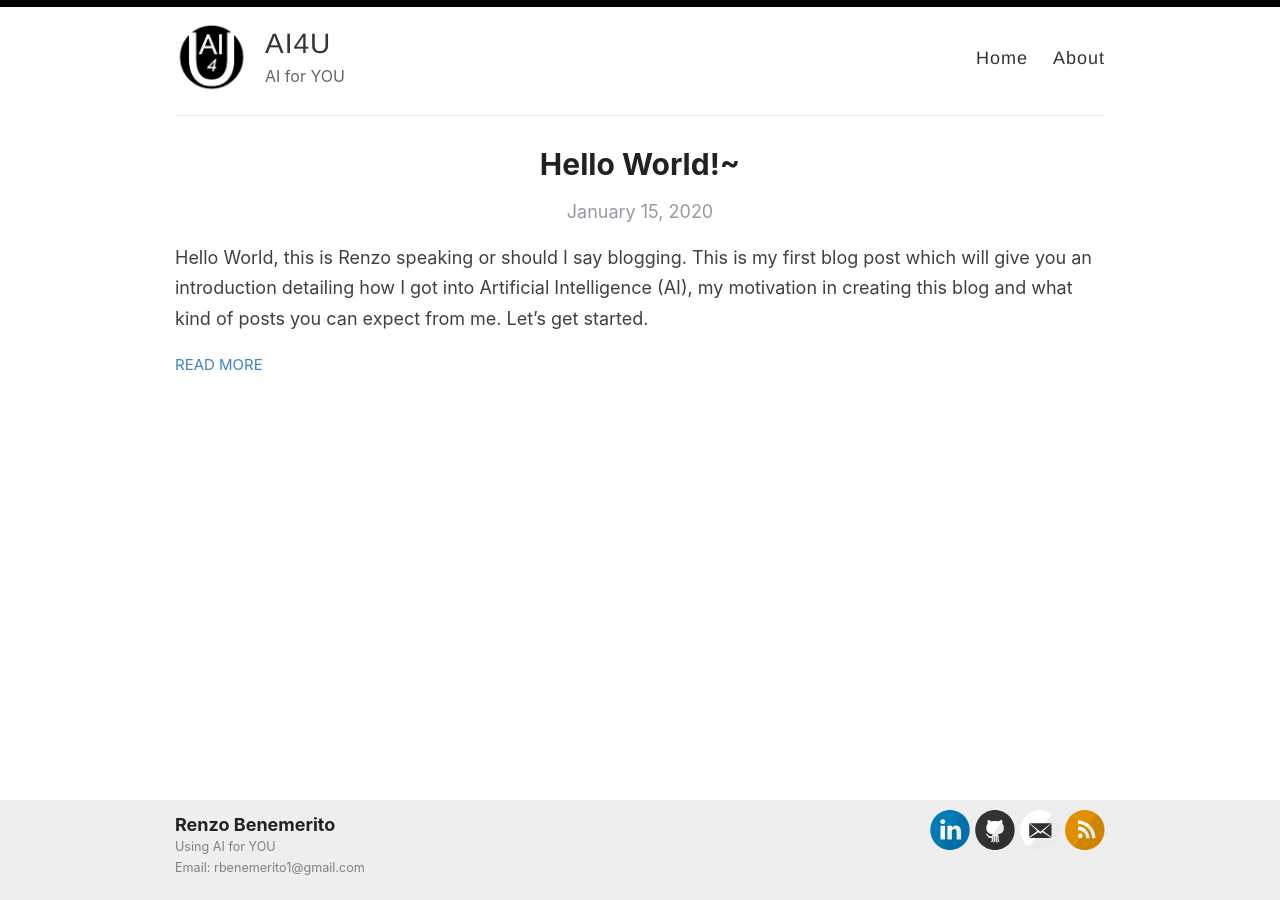
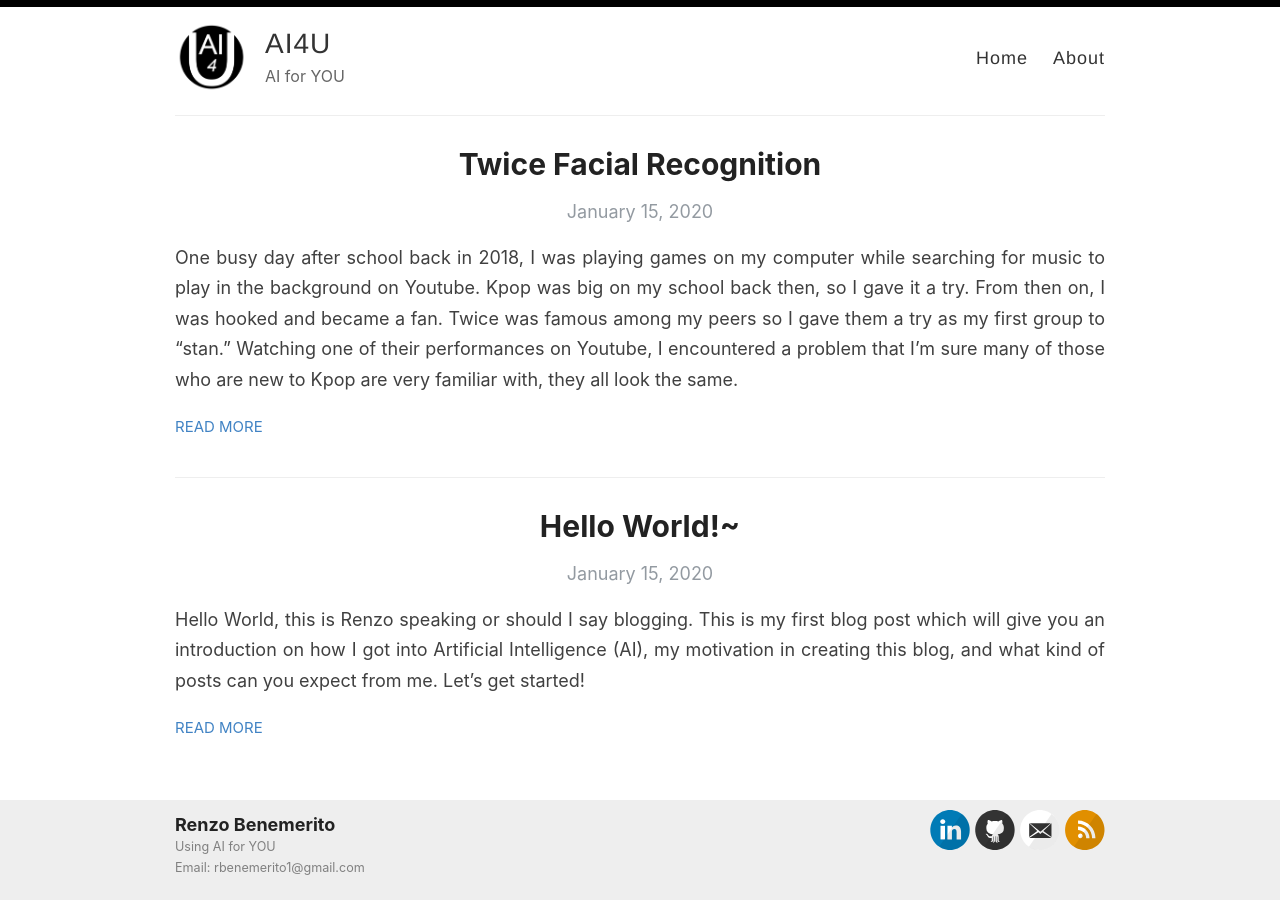
Before and after one commit to RenzoBenemerito/RenzoBenemerito-github.io, a Jekyll site: the page built from index.html, in a window 1280 px wide. Built offline with Jekyll 4.4.1, drawn with Linux system fonts in a browser that asks for light colours; the list of posts is cut into pages by our own code; some of the changed lines change nothing that is shown.

Commit message:
Twice Blog Post

````diff
--- a/_posts/2020-01-15-Hello-World.md
+++ b/_posts/2020-01-15-Hello-World.md
@@ -4,27 +4,33 @@ title: Hello World!~
 categories: [intro]
 ---
 
-Hello World, this is Renzo speaking or should I say blogging. This is my first blog post which will give you an introduction detailing how I got into Artificial Intelligence (AI), my motivation in creating this blog and what kind of posts you can expect from me. Let's get started.
+Hello World, this is Renzo speaking or should I say blogging. This is my first blog post which will give you an introduction on how I got into Artificial Intelligence (AI),  my motivation in creating this blog, and what kind of posts can you expect from me. Let’s get started!
 
 ![Machine Learning](/images/post-1.png){:class="img-med"}
 <p class="img-credits"> Img Source: <a href="https://medium.com/@ionejunhong/review-of-andrew-ngs-machine-learning-and-deep-learning-specialization-courses-on-coursera-4f9dc92437e4"> here</a></p>
 
-I started dabbling in Artificial Intelligence in the middle of 2018. My thesis project back in college was going to involve Artificial Intelligence so I started searching about it early on. I enrolled in the course, Machine Learning by Andrew Ng on Coursera. When we were still kids, we thought of Artificial Intelligence as robots or programs, able to mimic human capabilities. I used to be amazed and afraid of Skynet and terminator as a kid. However, when I started the course, I realized it was more of the application of Mathematics for finding correlations in data to find a functional mapping from input to output. Of course, that definition is still just a gist of AI but, honestly, we are still very far away from the Skynet-like AI we were watching as kids.  Going back on topic, me and my thesis mates decided on using deep learning for our project which involved image classification so, I shifted to another course of Andrew Ng, the Deep Learning Specialization.
+I started dabbling in Artificial Intelligence in the middle of 2018. My thesis project back in college required knowledge of Artificial Intelligence so I started looking into it. To begin, I enrolled in the course Machine Learning by Andrew Ng on Coursera.
 
-I started with the first course Neural Networks and Deep Learning. The first lessons were simple enough, consisting of mostly, general concepts but one statement of Andrew stuck on to me and got me hooked into AI, {% include pullquote.html quote="&quot;AI is the new electricity.&quot;" %}
+![Johny 5](/images/post-2.gif){:class="img-small"}
 
-For Andrew, Artificial Intelligence was about to bring about a wave of change in our way of life to the point that AI would be ubiquitous to our daily lives and that thinking stuck on to me. Come to think of it, AI is part of our daily lives more than we give it credit for. It is found in the virtual assistants on our phones and speakers. It is found on the shopping sites where you buy things that you don't even need but feel obligated to because of a limited time offer sale. It is found on your favorite music and video streaming services to give song or show recommendations. It is even found on your phone's camera.
+When we were kids, we thought of Artificial Intelligence as robots or programs that are able to mimic human capabilities. As a kid, I used to be very fond of Johny 5, the robot from the movie Short Circuit. I was amazed by how he learned about the world around him through the guidance of the people close to him. It was astounding to see a creation of man mimic the sentience of a human. I was so drawn to that robot that I even cried when he died (good thing, it was just a fake death or else I would have been traumatized).
+
+However, when I started the course, my former perception of AI changed when I realized that it was more of an application of Mathematics that finds a functional mapping from input to output in data, utilizing its correlations. Of course, that definition is still just a gist of AI — for the ultimate goal of AI is to mimic cognition like that of Johny 5. Going back to the topic, our thesis group decided on using deep learning for our project which involved image classification, that’s why I shifted to another course of Andrew Ng — the Deep Learning Specialization.
+
+I started with the first course, Neural Networks and Deep Learning. The first lessons were simple enough, consisting of mostly, general concepts; but one statement of Andrew struck me and got me hooked into AI, {% include pullquote.html quote="&quot;AI is the new electricity.&quot;" %}
+
+For Andrew, Artificial Intelligence is about to bring a wave of change in our way of life, to the point that AI would be ubiquitous to our daily lives and that thinking stuck on to me. Come to think of it: AI is part of our daily lives more than we give it credit for. It is found in the virtual assistants on our phones and speakers. It is found on the shopping sites where you buy things that you don’t even need but feel obligated to because of a limited time offer sale. It is found on your favorite music and video streaming services to give song or show recommendations. It is even found on your phone’s camera.
 
 ![Andrew Ng](/images/post-1.jpeg){:class="img-small"}
 <p class="img-credits"> Img Source: <a href="https://medium.com/datadriveninvestor/thoughts-on-andrew-ngs-machine-learning-course-7724df76320f"> here</a></p>
 
-As the course progressed, as with the Machine Learning course, a lot of Math was introduced which proved challenging even though I was an engineering student. Good thing Andrew, was a master of calming people down with one of his famous quotes, "Don't worry about it if you don't understand." Kidding aside, it is equally important to understand the Math behind these algorithms so do find time to understand them. Finishing course 1, I stopped doing the specialization to focus on my thesis where I used a lot of the concepts I learned in doing the project.
+As the course progressed, as with the Machine Learning course, a lot of Math was introduced which proved challenging even though I was an engineering student. Good thing Andrew, was a master of calming people down with one of his famous quotes, “Don’t worry about it if you don’t understand.” Kidding aside, it is equally important to understand the Math behind these algorithms so do find time to understand them. Finishing course 1, I stopped doing the specialization to focus on my thesis where I used a lot of the concepts I learned in doing the project.
 
-Finishing my thesis and eventually graduating, I resumed the deep learning specialization and started making jupyter notebooks detailing each lesson and even going "deeper", no pun intended, on some other topics in hopes to have something to go back to in case I forget some concepts. By doing this, I began to appreciate AI even more and even highlighted some use-cases I had in mind. I had many "hey I can use this concept for X and Y" moments where Andrew would explain something and I would think of a use case for myself where I could apply it. I remembered how Andrew viewed AI as the new electricity and thought of some use-cases so I could truly make AI truly ubiquitous in my life.
+Finishing my thesis and eventually graduating, I resumed the deep learning specialization and started making jupyter notebooks detailing each lesson and even going “deeper” (no pun intended) on some other topics in hopes to have something to go back to in case I forget some concepts. By doing this, I began to appreciate AI even more and even highlighted some use-cases I had in mind. I had many “hey I can use this concept for X and Y” moments where Andrew would explain something and I would think of a use case for myself where I could apply it. I remembered how Andrew viewed AI as the new electricity and thought of some use-cases so I could truly make AI truly ubiquitous in my life.
 
 ![AI4U](/images/logo.png){:class="img-small-hw"}
 <p class="img-credits"> Artificial Intelligence for You </p>
 
-Thus, I came up with this blog where I can share with you how I use Artificial Intelligence to address some of my needs in life no matter how quirky. The blog title, AI4U (Artificial Intelligence for You), is, literally, the vision I have for Artificial Intelligence. I believe AI should assist humanity and make people's lives easier. {% include pullquote.html quote="AI should be human-centric." %} It should be built not to replace humans but to coexist with humans to make life easier.
+Thus, I came up with this blog where I can share with you how I use Artificial Intelligence to address some of my needs in life no matter how quirky. The blog title, AI4U (Artificial Intelligence for You), is, literally, the vision I have for Artificial Intelligence. I believe AI should assist humanity and make people’s lives easier. {% include pullquote.html quote="AI should be human-centric." %} It should be built not to replace humans but to coexist with humans to make life easier.
 
-In this blog, I hope to create tutorials, highlighting the premise of a use-case I have thought of and how I used AI to fill that use case. I'll be writing about how I structure my Machine Learning or Deep Learning projects and, occasionally, you'll see posts about Data Science since I am a Data Scientist by profession. That's it for now, thanks for reading!
+In this blog, I hope to create tutorials — highlighting the premise of a use-case I have thought of and how I used AI to fill that use case. I’ll be writing about how I structure my Machine Learning or Deep Learning projects and occasionally, you’ll see posts about Data Science since I am a Data Scientist by profession. That’s it for now, thanks for reading!
--- /dev/null
+++ b/_posts/2020-01-15-Twice-Face-Recognition.md
@@ -0,0 +1,200 @@
+---
+layout: post
+title:  Twice Facial Recognition
+categories: [Deep Learning, Facial Recognition]
+---
+
+
+ One busy day after school back in 2018, I was playing games on my computer while searching for music to play in the background on Youtube. Kpop was big on my school back then, so I gave it a try. From then on, I was hooked and became a fan. Twice was famous among my peers so I gave them a try as my first group to "stan." Watching one of their performances on Youtube, I encountered a problem that I'm sure many of those who are new to Kpop are very familiar with, they all look the same.
+
+### Premise
+
+To the untrained eye, all Kpop idols look the same. Take a look at the examples below.
+
+![sample1](/images/post-2.jpg){:class="img-small"}
+<p class="img-credits">Nayeon(left) and Mina(right)</p>
+
+
+![sample1](/images/post-2-1.jpg){:class="img-small"}
+<p class="img-credits">Momo(left) and Jihyo(right)</p>
+
+On the video performance that I was watching, I mistook Mina for Nayeon and Momo for Jihyo. It sounds absurd at first, but I bet to some, especially those who aren't particularly fond of Kpop (yet), would agree that they do look similar.
+
+### AI Solution
+
+With this, I decided to create a facial recognition script that would label each member of Twice given a video. Using a pre-trained Siamese Network, embeddings for each member will be generated and an SVM classifier would be trained on these embeddings to predict the names of the members present in a particular frame of the video.
+
+![Siamese Network](/images/post-2-2.png)
+<p class="img-credits">A Siamese Network</p>
+
+I won't go deep in the technical discussion of how deep learning-based facial recognition works as this blog is generally about the applications of AI. In facial recognition, we are trying to learn a similarity function between images instead of a function directly mapping from input to class label. Directly mapping the input to its class label, such as in image classification won't work because:
+
+1. The training data for facial recognition is limited. Most likely, you will only have a few, if not a single picture of each person you want to recognize.
+
+2. Let's say you want to add another person to the list of people you want to recognize. Then, you will need to retrain the whole network.
+
+By learning a similarity function, we are able to solve the two problems above. Now, in order to learn this similarity function, a Siamese Network is used. This network is composed of two (although it may be composed of 3 depending on your methodology for training the network) identical networks with the same weights as shown in the image above. These networks generate feature maps or embeddings or encodings, depending on what you want to call them, which will differentiate between the inputs by computing their distance with each other. Ideally, similar inputs should have a small distance between them and different inputs should have a large distance.
+
+
+![Training a Siamese Network](/images/post-2-3.png)
+<p class="img-credits">Training a Siamese Network</p>
+
+To train a Siamese Network, we input an anchor image, a positive image (an image with the same identity as the anchor), and a negative image (an image with a different identity as the anchor). There are two ways to treat this training task, by using a triplet loss or by treating it as a binary classification problem with logistic regression. I will discuss the triplet loss way. The formula for triplet loss is displayed above. Given the distance between the anchor and the positive (`d(A,P)`), and the distance between the anchor and the negative (`d(A,N)`), minimize the loss by minimizing `d(A,P)` and maximizing `d(A,N)`.
+
+Since I have used a pre-trained Siamese Network, all I have to do is just generate embeddings for each Twice member. Then, I will use a trained `SVM` with a threshold to output the name of the Twice member instead of using the distances through `KNN`.
+
+If you want to go "deeper" (no pun intended) and learn more about Facial Recognition check out the following papers, videos and blogs:
+
+- [DeepFace, Facebook](https://research.fb.com/publications/deepface-closing-the-gap-to-human-level-performance-in-face-verification/)
+- [FaceNet, Google](https://arxiv.org/abs/1503.03832)
+- [Facial Recognition, deeplearning.ai](https://www.youtube.com/watch?v=-FfMVnwXrZ0)
+- [One Shot Learning, deeplearning.ai](https://www.youtube.com/watch?v=96b_weTZb2w)
+- [Siamese Network, deeplearning.ai](https://www.youtube.com/watch?v=6jfw8MuKwpI)
+- [Triple Loss, deeplearning.ai](https://www.youtube.com/watch?v=d2XB5-tuCWU)
+- [One Shot Learning with Siamese Networks using Keras, Harshall Lamba](https://towardsdatascience.com/one-shot-learning-with-siamese-networks-using-keras-17f34e75bb3d)
+- [One Shot learning, Siamese networks and Triplet Loss with Keras, Eric Craeymeersch](https://medium.com/@crimy/one-shot-learning-siamese-networks-and-triplet-loss-with-keras-2885ed022352)
+- [Machine Learning is Fun, Adam Geitgey](https://medium.com/@ageitgey/machine-learning-is-fun-part-4-modern-face-recognition-with-deep-learning-c3cffc121d78)
+- [PyImageSearch](https://www.pyimagesearch.com/2018/06/18/face-recognition-with-opencv-python-and-deep-learning/)
+
+Also, shoutout to the PyImageSearch blog above where I based some of my code on.
+
+Clone this [Github repo](https://github.com/RenzoBenemerito/Twice-Facial-Recognition) to follow along.
+
+### The Data
+
+I scraped Google Images for pictures of each member using the google-images-download package. I made a python script wrapper for this package called, `dataset.py`. It takes an argument `k` as the keyword for the image search and `n` as the number of images to download. It will create a directory for each class label, in this case each Twice member, and store the downloaded images respectively. Its usage is shown below.
+
+```terminal
+python3 dataset.py -k "Jihyo" -n 50
+python3 dataset.py -k "Nayeon" -n 50
+python3 dataset.py -k "Dahyun" -n 50
+....
+```
+
+Next, I cleaned the downloaded images. Some downloaded images may be corrupted, which is unavoidable due to a variety of reasons, and some may be in `GIF` format which is not accepted by our algorithm so we need to pre-process these special cases.
+
+```python
+import os
+from PIL import Image
+
+img_dir = r"data"
+
+for classes in os.listdir(img_dir):
+    for file in os.listdir("data/"+classes):
+        if file.endswith(".gif") or file.endswith(".GIF"):
+            new_filename = img_dir + "/" + classes + "/" + file[:-4] + ".jpg"
+            Image.open(img_dir + "/" + classes + "/" + file).convert('RGB').save(new_filename)
+            os.remove(img_dir + "/" + classes + "/" + file)
+            file = file[:-4] + ".jpg"
+            print(file)
+
+        try :
+            with Image.open(img_dir + "/" + classes + "/" + file) as im:
+                print('ok')
+        except :
+            print(img_dir + "/" + classes + "/" + file)
+            os.remove(img_dir + "/" + classes + "/" + file)
+```
+Iterate through the images and check for `GIFs`. If the image is a `GIF`, save its first frame then, delete the file. This will allow us to still make use of the GIF by converting its first frame to a readable image format for the algorithm. After that, delete all corrupted files.
+
+Run `clean.py` which implements the code above to clean the data.
+```terminal
+python3 clean.py
+```
+
+Finally, manually check the data. Be sure that only one face is present at a given image. Crop-out unwanted faces and delete images not corresponding to the class label (the name of the Twice member). Its important to clean the data first before proceeding to training in order to produce a robust and accurate model.
+
+### Training
+
+It is now time for training. First, let's generate embeddings for each Twice member. To generate embeddings we only need the facial features of our images. With this, we need to crop our images, only including the face present in each image. We will do this using the `hog` face detector of dlib. Upon cropping an image, we generate an embedding by running our image through the `CNN` of the pretrained Siamese network which will be written to a pickle file.
+
+
+![encode](/images/post-2-4.png)
+
+
+Run `encode.py` to generate embedings. It takes in an argument `f` for the path of the output pickle file that contains the embeddings. Usage is shown below.
+
+```terminal
+python3 encode.py -f "encode.pickle"
+```
+
+Now that we have embeddings, let's train an SVM classifier. This will take in the embeddings we produced in the previous step as training data and will output a prediction of which Twice member is present given a new embedding generated from an image.
+
+```python
+def train_svm():
+    file_name = args.input
+    model_name = args.output
+    try:
+        data = pickle.loads(open(file_name, "rb").read())
+        encodings = data["encodings"]
+        names = data["names"]
+
+    except Exception as e:
+        print("[INFO] Error", e)
+        data = open(file_name, "wb")
+        encodings = []
+        names = []
+        exit()
+    # Create and train the SVC classifier
+    clf = svm.SVC(gamma="scale", C=1.0, kernel="linear", probability=True)
+    clf.fit(encodings,names)
+    model = clf
+    print("[INFO] Labels", names)
+    print("[INFO] Successfully Trained the Network.")
+    with open(model_name, 'wb') as outfile:
+        pickle.dump((clf, names), outfile)
+```
+Using the svm classifier from the sklearn package, fit the embeddings with the respective labels from our generated pickle file.
+
+![training](/images/post-2-5.png)
+
+
+Run `train.py` to execute the code above. It takes in an argument `i` for the path of the embedding file and `o` for the output path of the model.
+
+```terminal
+python3 train.py -i "encode.pickle" -o "model.pickle"
+```
+
+That's it we now have a working model that recognizes each member of Twice.
+
+### Testing
+
+Download a sample video to run our face recognition script on. Run `video.py` which takes in 5 arguments:
+
+ - `i` - the input video to process
+ - `o` - the processed video path
+ - `m` - the path to our model (the output of train.py)
+ - `d` - 0 or 1, whether to display the frame-by-frame processing or not
+ - `t` - optional / decimal value from 0-1, the threshold upon which to recognize a person
+
+```terminal
+python3 video.py -i "twice.mp4" -o "processed.mp4" -m "model.pickle" -d 1 -t 0.7
+```
+
+![process](/images/post-2-6.png)
+
+
+This performs the pre-processing steps discussed in our training step. First,  preprocess each frame and crop the detected faces of our `hog` face detector. Then, generate embeddings from these cropped faces through the `CNN` of our Siamese Network. The generated embeddings are fed to our `SVM` classifier which will output the names, respectively. Lastly, bounding boxes and labels are rendered onto the frame and the frame is written to a video.
+
+**Optional Step**
+
+Our processed video won't have any audio because we have only written the frames from our original input video. This step involves the use of `ffmpeg` to extract the sound from our original input video and apply it to our processed video. You can install `ffmpeg` [here](https://www.ffmpeg.org/download.html). For Windows, make sure the executable file is in the directory of your repository. Then, execute `audio.py`. Its parameters are:
+
+- `i` - the Original input video
+- `p` - the processed video from the previous step
+- `o` - the filename of the output video
+- `a` - the filename of the audio to be extracted (.mp3)
+
+Its usage is shown below,
+
+```terminal
+python3 audio.py -i "twice.mp4" -p "processed.mp4" -o "processed_with_audio.mp4" -a "audio.mp3"
+```
+
+The model performed well as shows below.
+
+### Output
+
+<iframe width="100%" height="550px" src="https://www.youtube.com/embed/KKPjoQExAdA" frameborder="0" allowfullscreen></iframe>
+
+It was fun for me to create an AI project for Kpop. I hope my fellow "once" can benefit from this project. How about you? Which group do you stan? Did you mistake a member with another? If so, then try to replicate what I have done with your favorite group and don't be share to share your project in the comments! Til the next post.
--- a/assets/style.scss
+++ b/assets/style.scss
@@ -43,6 +43,10 @@ html {
 .img-small-hw{
   width: 25%;
   height: 25%;
+}
+
+.entry{
+  text-align: justify;
 }
 
 body {
````
Also changed, not shown: images/post-2-1.jpg (added), images/post-2-2.png (added), images/post-2-3.png (added), images/post-2-4.png (added), images/post-2-5.png (added), images/post-2-6.png (added), images/post-2.gif (added), images/post-2.jpg (added).
